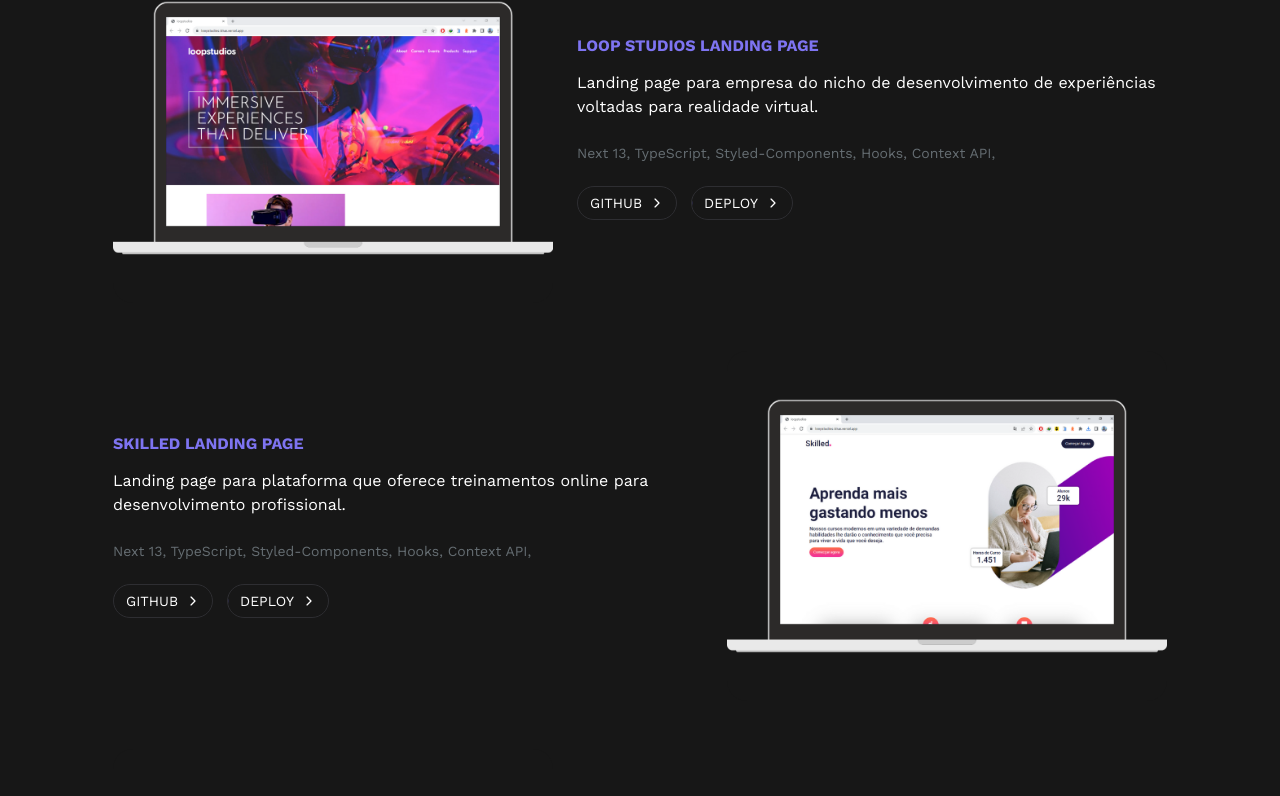
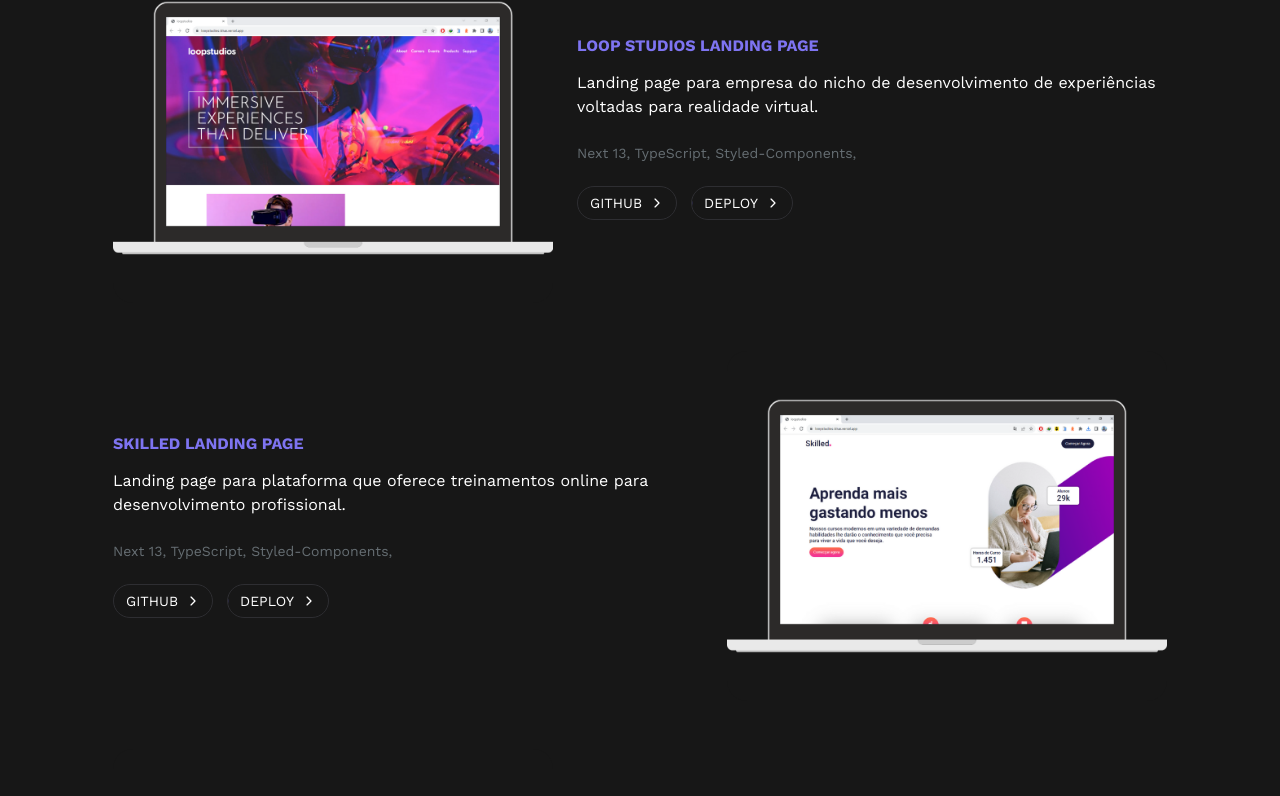
Before and after one commit to rogeritael/portfolio, a React (Vite) app: page / in a window 1280 px wide. Shown: the part 1926-2722 px from the top of the page. Built offline with nearby package versions, Linux system fonts and the light colour scheme.

Commit message:
atualizando tecnologias utilizadas

```diff
--- a/src/mocks/projects.ts
+++ b/src/mocks/projects.ts
@@ -37,7 +37,7 @@ export const projects = [
         cover: loopstudios,
         project_name: 'Loop Studios Landing Page',
         description: 'Landing page para empresa do nicho de desenvolvimento de experiências voltadas para realidade virtual.',
-        technologies:  ['Next 13', 'TypeScript', 'Styled-Components', 'Hooks', 'Context API'],
+        technologies:  ['Next 13', 'TypeScript', 'Styled-Components'],
         content_side: 'right',
         gitLink: 'https://github.com/rogeritael/loopstudios',
         prodLink: 'https://loopstudios-blue.vercel.app/',
@@ -46,7 +46,7 @@ export const projects = [
         cover: skilled,
         project_name: 'Skilled Landing Page',
         description: 'Landing page para plataforma que oferece treinamentos online para desenvolvimento profissional.',
-        technologies:  ['Next 13', 'TypeScript', 'Styled-Components', 'Hooks', 'Context API'],
+        technologies:  ['Next 13', 'TypeScript', 'Styled-Components'],
         content_side: 'left',
         gitLink: 'https://github.com/rogeritael/landing-page-skilled',
         prodLink: 'https://landing-page-skilled.vercel.app/',
@@ -55,7 +55,7 @@ export const projects = [
         cover: fylo,
         project_name: 'Fylo Landing Page',
         description: 'Landing page para um site de serviços de armazenamento em nuvem e hospedagem de arquivos.',
-        technologies:  ['Next 13', 'TypeScript', 'Styled-Components', 'Hooks', 'Context API'],
+        technologies:  ['Next 13', 'TypeScript', 'Styled-Components'],
         content_side: 'right',
         gitLink: 'https://github.com/rogeritael/Fylo_landing_page',
         prodLink: 'https://fylo-landing-page-nu-rust.vercel.app/',
```
